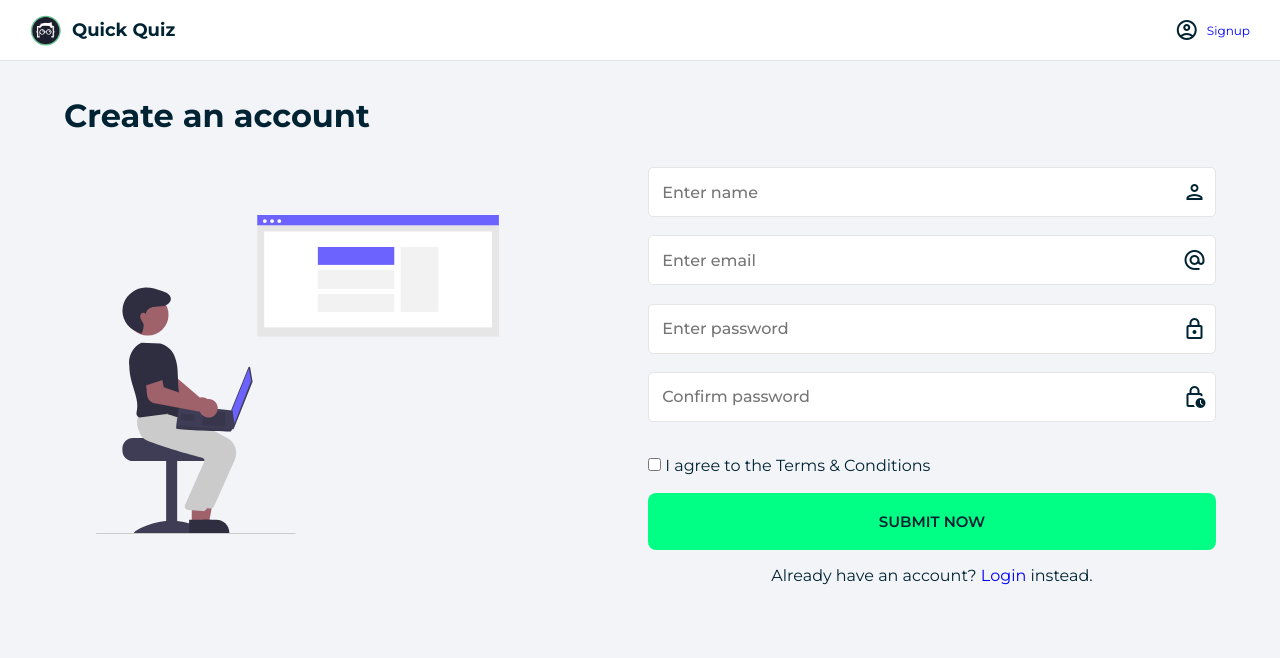
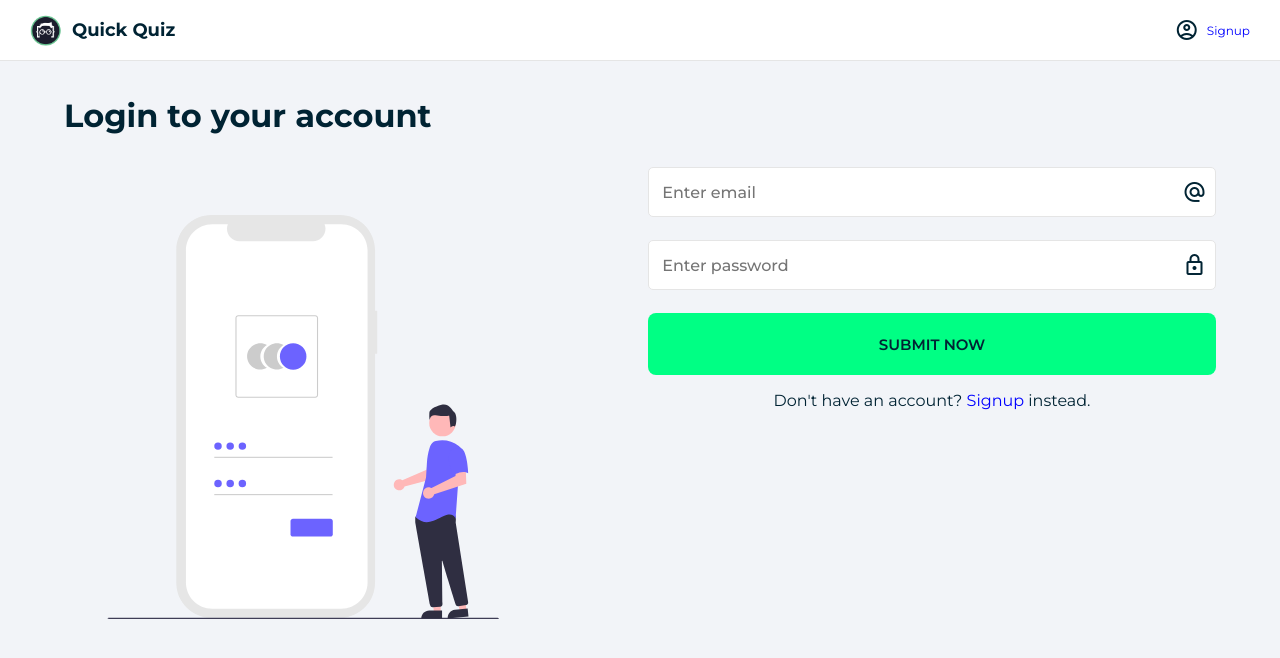
Before and after one commit to jamilcse13/react-quiz-with-firebase, a React (Vite) app: page / in a window 1280 px wide. Shown: the top 658 px of the page. Built offline with nearby package versions, Linux system fonts and the light colour scheme.

Commit message:
set up login page components

```diff
--- a/src/components/App.jsx
+++ b/src/components/App.jsx
@@ -1,13 +1,15 @@
 import "../styles/App.css";
 import Layout from "./Layout";
 // import Home from "./pages/Home";
-import Signup from "./pages/Signup";
+// import Signup from "./pages/Signup";
+import Login from "./pages/Login";
 
 function App() {
   return (
     <Layout>
       {/* <Home /> */}
-      <Signup />
+      {/* <Signup /> */}
+      <Login />
     </Layout>
   );
 }
--- a/src/components/Signup/Illustration.jsx
+++ b/src/components/Signup/Illustration.jsx
@@ -1,10 +1,9 @@
-import singupImage from "../../assets/images/signup.svg";
 import classes from "../../styles/Illustration.module.css";
 
-export default function Illustration() {
+export default function Illustration({ src, alt }) {
   return (
     <div className={classes.illustration}>
-      <img src={singupImage} alt="Signup" />
+      <img src={src} alt={alt} />
     </div>
   );
 }
--- /dev/null
+++ b/src/components/pages/Login.jsx
@@ -0,0 +1,29 @@
+import loginImage from "../../assets/images/login.svg";
+import Illustration from "../Signup/Illustration";
+import Form from "../Signup/Form";
+import classes from "../../styles/Login.module.css";
+import TextInput from "../Input/TextInput";
+import Button from "../Input/Button";
+
+export default function Login() {
+  return (
+    <>
+      <h1>Login to your account</h1>
+      <div className="column">
+        <Illustration src={loginImage} alt="Login" />
+
+        <Form className={`${classes.login}`}>
+            <TextInput type="text" placeholder="Enter email" icon="alternate_email"/>
+
+            <TextInput type="password" placeholder="Enter password" icon="lock"/>
+
+            <Button>Submit now</Button>
+
+            <div className="info">
+            Don't have an account? <a href="signup.html">Signup</a> instead.
+          </div>
+        </Form>
+      </div>
+    </>
+  );
+}
--- a/src/components/pages/Signup.jsx
+++ b/src/components/pages/Signup.jsx
@@ -4,6 +4,7 @@ import Checkbox from "../Input/Checkbox";
 import TextInput from "../Input/TextInput";
 import Form from "../Signup/Form";
 import Illustration from "../Signup/Illustration";
+import singupImage from "../../assets/images/signup.svg";
 
 export default function Signup() {
   return (
@@ -11,7 +12,7 @@ export default function Signup() {
       <h1>Create an account</h1>
 
       <div className="column">
-        <Illustration />
+        <Illustration src={singupImage} alt="SignUp"/>
         <Form className={`${classes.signup}`}>
           <TextInput type="text" placeholder="Enter name" icon="person" />
 
--- /dev/null
+++ b/src/styles/Login.module.css
@@ -0,0 +1,4 @@
+/* login component */
+.login {
+  height: 330px;
+}
```
